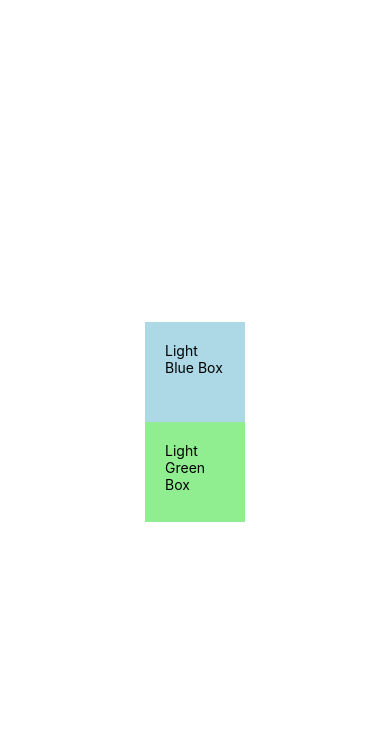
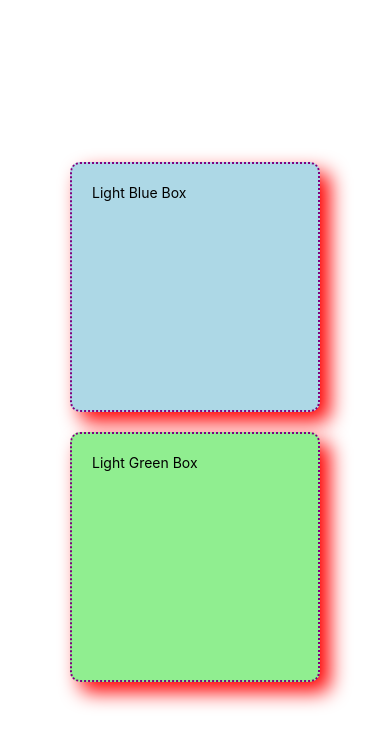
Before and after one commit to m-qasim-ali/react-native-learning, a React Native app: screen / in a window 390 px wide. Shown: the top 746 px of the page. Built offline with nearby package versions, Linux system fonts and the light colour scheme.

Commit message:
shadow and elevation

```diff
--- a/App.js
+++ b/App.js
@@ -19,10 +19,24 @@ const uniImage = require("./assets/uni.jpg");
 export default function App() {
   return (
     <View style={styles.container}>
-      <View style={[styles.box, styles.lightBlueBg]}>
+      <View
+        style={[
+          styles.box,
+          styles.lightBlueBg,
+          styles.boxShadow,
+          styles.androidElevation,
+        ]}
+      >
         <Text>Light Blue Box</Text>
       </View>
-      <View style={[styles.box, styles.lightGreenBg]}>
+      <View
+        style={[
+          styles.box,
+          styles.lightGreenBg,
+          styles.boxShadow,
+          styles.androidElevation,
+        ]}
+      >
         <Text>Light Green Box</Text>
       </View>
       <StatusBar backgroundColor="red" />
@@ -37,9 +51,14 @@ const styles = StyleSheet.create({
     alignItems: "center",
   },
   box: {
-    width: 100,
-    height: 100,
+    width: 250,
+    height: 250,
     padding: 20,
+    borderRadius: 10,
+    marginVertical: 10,
+    borderWidth: 2,
+    borderColor: "purple",
+    borderStyle: "dotted",
   },
   lightBlueBg: {
     backgroundColor: "lightblue",
@@ -47,4 +66,13 @@ const styles = StyleSheet.create({
   lightGreenBg: {
     backgroundColor: "lightgreen",
   },
+  boxShadow: {
+    shadowColor: "red", // work on both ios and android
+    shadowOffset: { width: 10, height: 10 }, // work on ios only
+    shadowOpacity: 1, // work on ios only
+    shadowRadius: 20, // work on ios only
+  },
+  androidElevation: {
+    elevation: 20, // work on android only
+  },
 });
```
